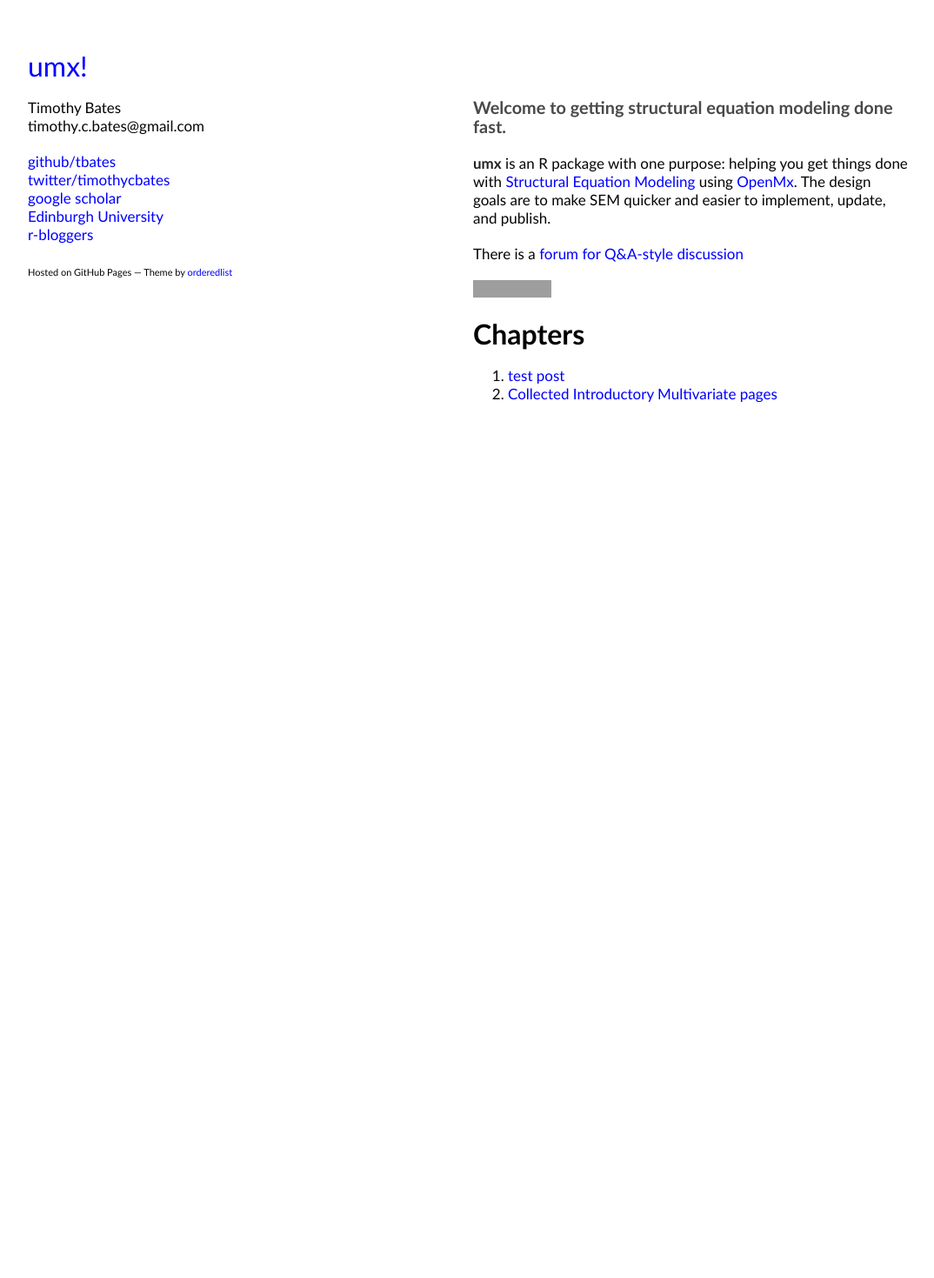
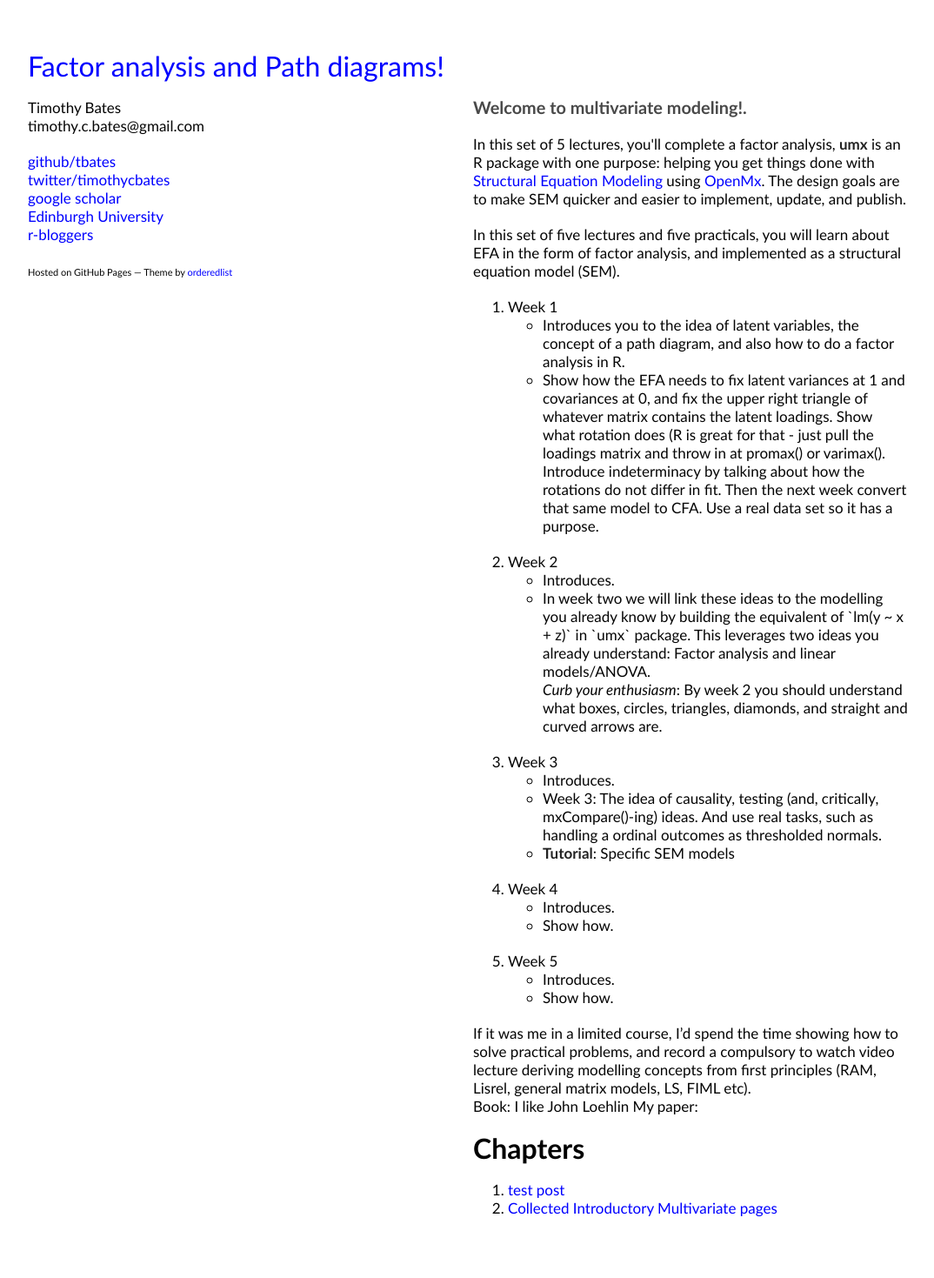
Before and after one commit to tbates/Multivariate-Stats-Course, a Jekyll site: the page built from index.html, in a window 1280 px wide. Shown: the whole page at 87% size, without its empty margins (26-1100 px from the left). Built offline with Jekyll 4.4.1, drawn with Linux system fonts in a browser that asks for light colours; before the commit the page ends 900 px from its top, so only the background shows below that; grey boxes are pictures that could not be loaded.

Commit message:
week layout

```diff
--- a/_config.yml
+++ b/_config.yml
@@ -2,12 +2,12 @@ gems:
   - jekyll-feed
 
 # url for [snaptortoise](https://github.com/snaptortoise/jekyll-rss-feeds)
-url: http://tbates.github.io
+url: http://tbates.github.io/Multivariate-Stats-Course/
 
 # Name of your blog (this will show up at the top of your page and in the RSS feed)
-name: umx!
+name: Factor analysis and Path diagrams!
 # Short description (goes below the title; it will also be used in the RSS feed)
-description: Tutorial help doing Structural Equation Modeling in R using the umx and OpenMx packages
+description: Multivariate stats Factor analysis and Structural Equation Modeling Lectures
 
 # Uncomment if you are planning to run the blog in a subdirectory
 # Note - if you enable this, use jekyll --baseurl '/' to view locally
--- a/index.html
+++ b/index.html
@@ -6,14 +6,57 @@ title: "umx: Help for Structural Equation Modeling"
 <div class="wrapper">
 <section>
 
-	<h3><a name="welcome" class="anchor" href="#welcome"><span class="octicon octicon-link"></span></a>Welcome to getting structural equation modeling done fast.</h3>
+<h3><a name="welcome" class="anchor" href="#welcome"><span class="octicon octicon-link"></span></a>Welcome to multivariate modeling!.</h3>
 
-	<p><strong>umx</strong> is an R package with one purpose: helping you get things done with <a href="http://en.wikipedia.org/wiki/Structural_equation_modeling">Structural Equation Modeling</a>
+<p>In this set of 5 lectures, you'll complete a factor analysis, <strong>umx</strong> is an R package with one purpose: helping you get things done with <a href="http://en.wikipedia.org/wiki/Structural_equation_modeling">Structural Equation Modeling</a>
 	using <a href="http://openmx.psyc.virginia.edu">OpenMx</a>. The design goals are to make SEM quicker and easier to implement, update, and publish.</p>
 
-	<p>There is a <a href="http://openmx.psyc.virginia.edu/forums/third-party-software/umx">forum for Q&amp;A-style discussion</a></p>
+<p>In this set of five lectures and five practicals, you will learn about EFA in the form of factor analysis, and implemented as a structural equation model (SEM).
 
-<p><a href="https://cran.rstudio.com/web/packages/umx/index.html"><img src="http://cranlogs.r-pkg.org/badges/umx"/></a></p>
+<ol>
+<li>Week 1</li>
+	<ul>
+		<li>Introduces you to the idea of latent variables, the concept of a path diagram, and also how to do a factor analysis in R.
+			<li>Show how the EFA needs to fix latent variances at 1 and covariances at 0, and fix the upper right triangle of whatever matrix contains the latent loadings. Show what rotation does (R is great for that - just pull the loadings matrix and throw in at promax() or varimax(). Introduce indeterminacy by talking about how the rotations do not differ in fit. Then the next week convert that same model to CFA. Use a real data set so it has a purpose.</li>
+		</li>
+	</ul>
+<li>Week 2</li>
+	<ul>
+		<li>Introduces.
+			<li>In week two we will link these ideas to the modelling you already know by building the equivalent of `lm(y ~ x + z)` in `umx` package. This leverages two ideas you already understand: Factor analysis and linear models/ANOVA.</li>
+			<em>Curb your enthusiasm</em>: By week 2 you should understand what boxes, circles, triangles, diamonds, and straight and curved arrows are.
+		</li>
+	</ul>
+
+<li>Week 3</li>
+	<ul>
+		<li>Introduces.
+			<li>Week 3: The idea of causality, testing (and, critically, mxCompare()-ing) ideas. And use real tasks, such as handling a ordinal outcomes as thresholded normals.
+			<li><strong>Tutorial</strong>: Specific SEM models</li>
+		</li>
+	</ul>
+
+<li>Week 4</li>
+	<ul>
+		<li>Introduces.
+			<li>Show how.</li>
+		</li>
+	</ul>
+
+<li>Week 5</li>
+	<ul>
+		<li>Introduces.
+			<li>Show how.</li>
+		</li>
+	</ul>
+</ol>
+
+
+If it was me in a limited course, I’d spend the time showing how to solve practical problems, and record a compulsory to watch video lecture deriving modelling concepts from first principles (RAM, Lisrel, general matrix models, LS, FIML etc).
+
+<p>Book: I like John Loehlin
+My paper:
+
 
 	<div id="home">
 	  <h1>Chapters</h1>
```
